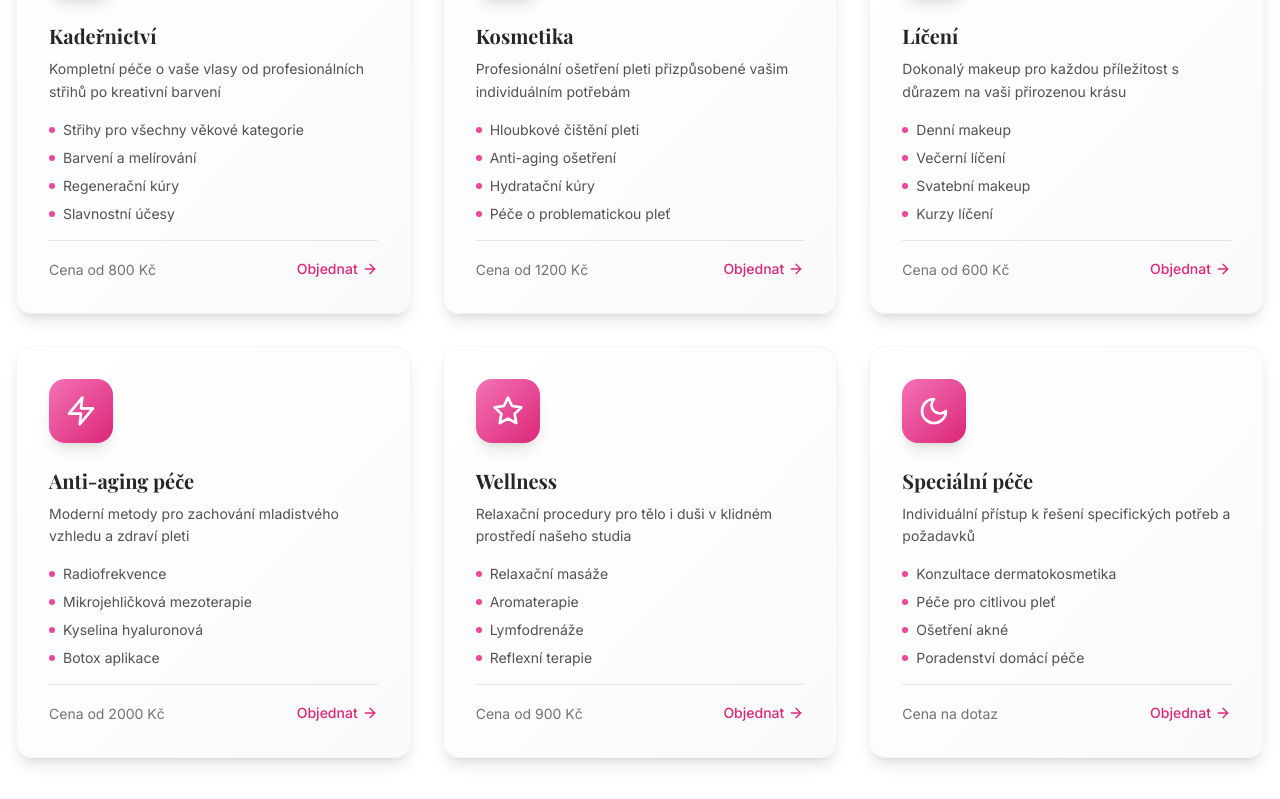
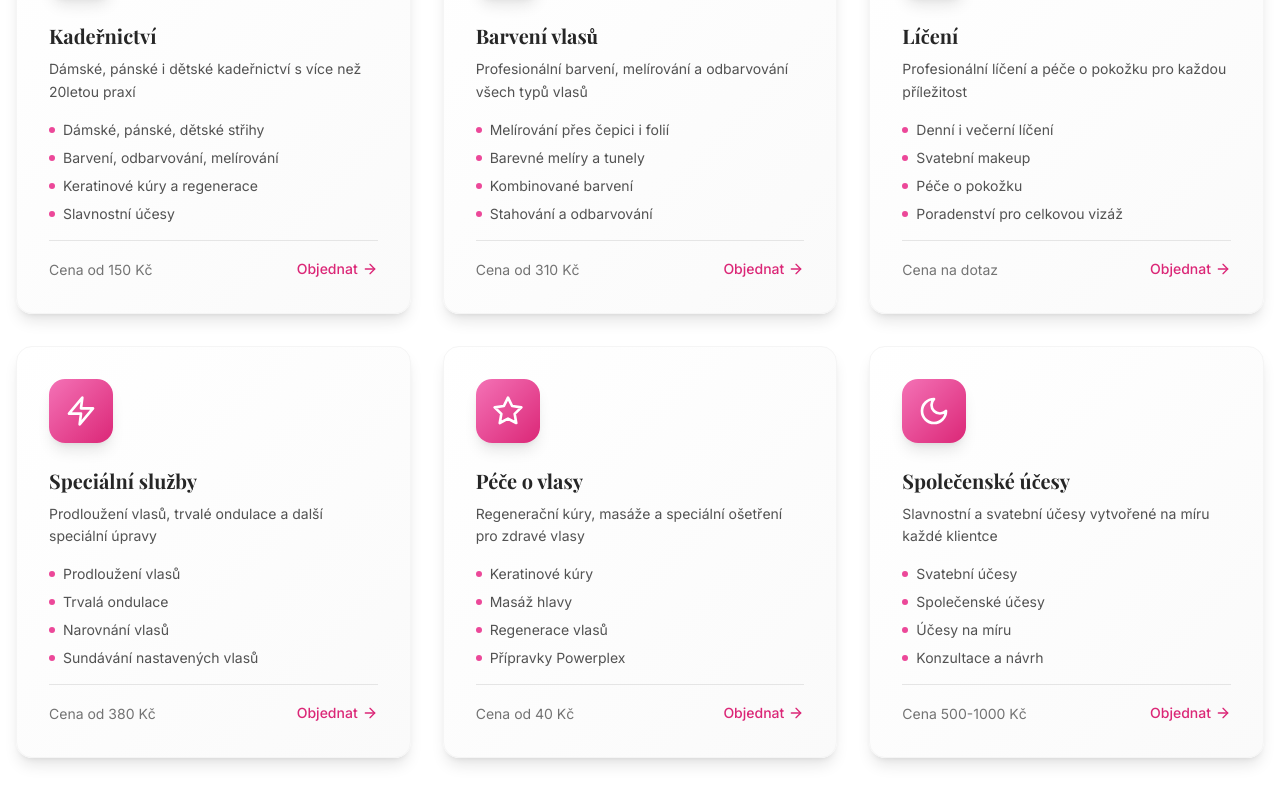
Before and after one commit to marcelrezkova/kadernictvihelena, a React (Vite) app: page / in a window 1280 px wide. Shown: the part 2921-3720 px from the top of the page. Built offline with nearby package versions, Linux system fonts and the light colour scheme.

Commit message:
Aktualizace ceníku podle skutečných cen

```diff
--- a/src/components/Pricing.tsx
+++ b/src/components/Pricing.tsx
@@ -10,55 +10,56 @@ const Pricing: React.FC = () => {
       category: 'Kadeřnictví',
       icon: '✂️',
       services: [
-        { name: 'Dámský střih', price: '800 Kč', duration: '60 min' },
-        { name: 'Dámský střih + foukaná', price: '1.200 Kč', duration: '90 min' },
-        { name: 'Barvení celé hlavy', price: '1.800 Kč', duration: '180 min' },
-        { name: 'Melírování', price: '2.200 Kč', duration: '240 min' },
-        { name: 'Balayage', price: '2.800 Kč', duration: '300 min' },
-        { name: 'Keratin kúra', price: '3.500 Kč', duration: '240 min' },
-        { name: 'Slavnostní účes', price: '1.500 Kč', duration: '120 min' },
-        { name: 'Úprava konečků', price: '400 Kč', duration: '30 min' }
+        { name: 'Dámský střih', price: '150-190 Kč', duration: '30 min' },
+        { name: 'Mytí, střih, foukaná, styling', price: '420-570 Kč', duration: '60 min' },
+        { name: 'Melírování', price: '500-850 Kč', duration: '120 min' },
+        { name: 'Barva odrost', price: '310-380 Kč', duration: '90 min' },
+        { name: 'Přeliv, barva', price: '400-600 Kč', duration: '120 min' },
+        { name: 'Společenské účesy', price: '500-1000 Kč', duration: '60-90 min' },
+        { name: 'Keratinová kúra', price: '250-450 Kč', duration: '90 min' },
+        { name: 'Trvalá ondulace', price: '380-650 Kč', duration: '120 min' }
       ]
     },
     {
       category: 'Kosmetika',
       icon: '✨',
       services: [
-        { name: 'Základní ošetření pleti', price: '1.200 Kč', duration: '75 min' },
-        { name: 'Hloubkové čištění', price: '1.500 Kč', duration: '90 min' },
-        { name: 'Anti-aging ošetření', price: '2.200 Kč', duration: '105 min' },
-        { name: 'Hydratační maska', price: '800 Kč', duration: '45 min' },
-        { name: 'Chemický peeling', price: '1.800 Kč', duration: '60 min' },
-        { name: 'Mikrodermabráze', price: '1.600 Kč', duration: '75 min' },
-        { name: 'LED terapie', price: '600 Kč', duration: '30 min' },
-        { name: 'Ošetření akné', price: '1.400 Kč', duration: '90 min' }
+        { name: 'Péče o pokožku', price: 'na dotaz', duration: '60 min' },
+        { name: 'Regenerace vlasů', price: '40-60 Kč', duration: '15 min' },
+        { name: 'Masáž hlavy', price: '50 Kč', duration: '15 min' },
+        { name: 'Narovnání vlasů', price: '250-550 Kč', duration: '60 min' },
+        { name: 'Stahování barvy', price: '500-900 Kč', duration: '120 min' },
+        { name: 'Prodloužení vlasů', price: '2500-4000 Kč', duration: '180-240 min' },
+        { name: 'Sundávání nastavených vlasů', price: '700-2500 Kč', duration: '90-180 min' },
+        { name: 'Přípravek Powerplex', price: '50-100 Kč', duration: '30 min' }
       ]
     },
     {
       category: 'Líčení & Permanentní makeup',
       icon: '💄',
       services: [
-        { name: 'Denní makeup', price: '800 Kč', duration: '45 min' },
-        { name: 'Večerní makeup', price: '1.200 Kč', duration: '60 min' },
-        { name: 'Svatební makeup', price: '2.500 Kč', duration: '120 min' },
-        { name: 'Svatební zkouška', price: '1.500 Kč', duration: '90 min' },
-        { name: 'Permanentní obočí', price: '4.500 Kč', duration: '180 min' },
-        { name: 'Permanentní linky', price: '3.500 Kč', duration: '150 min' },
-        { name: 'Permanentní rty', price: '4.000 Kč', duration: '180 min' },
-        { name: 'Korekce permanentního makeup', price: '1.500 Kč', duration: '90 min' }
+        { name: 'Líčení', price: 'na dotaz', duration: '45 min' },
+        { name: 'Svatební líčení', price: 'na dotaz', duration: '60 min' },
+        { name: 'Společenské líčení', price: 'na dotaz', duration: '45 min' },
+        { name: 'Barevné tunely', price: '100-200 Kč', duration: '30 min' },
+        { name: 'Styling (gel, lak, vosk)', price: '40 Kč', duration: '10 min' },
+        { name: 'Žehlení vlasů', price: '80-120 Kč', duration: '30 min' },
+        { name: 'Vodová ondulace', price: '130-180 Kč', duration: '45 min' },
+        { name: 'Zastřižení ofiny', price: '60-70 Kč', duration: '15 min' }
       ]
     },
     {
-      category: 'Wellness & Masáže',
-      icon: '🌸',
+      category: 'Speciální služby',
+      icon: '💫',
       services: [
-        { name: 'Relaxační masáž obličeje', price: '900 Kč', duration: '60 min' },
-        { name: 'Lymfodrenáž obličeje', price: '1.100 Kč', duration: '75 min' },
-        { name: 'Japonská masáž obličeje', price: '1.400 Kč', duration: '90 min' },
-        { name: 'Reflexní masáž', price: '800 Kč', duration: '45 min' },
-        { name: 'Aromaterapie', price: '600 Kč', duration: '30 min' },
-        { name: 'Gua sha ošetření', price: '1.200 Kč', duration: '75 min' },
-        { name: 'Kompletní wellness balíček', price: '3.500 Kč', duration: '240 min' }
+        { name: 'Mytí vlasů', price: '80-130 Kč', duration: '15 min' },
+        { name: 'Foukaná', price: '150-350 Kč', duration: '30-45 min' },
+        { name: 'Sušení', price: '70-110 Kč', duration: '20 min' },
+        { name: 'Top, mix střih', price: '180-240 Kč', duration: '45 min' },
+        { name: 'Dámský střih na sucho', price: '250-290 Kč', duration: '30 min' },
+        { name: 'Kombinované barvení', price: '500-850 Kč', duration: '150 min' },
+        { name: 'Barevný melír', price: '550-850 Kč', duration: '180 min' },
+        { name: 'Příplatek za dlouhé vlasy', price: '50-100 Kč', duration: '' }
       ]
     }
   ];
--- a/src/data/servicesData.ts
+++ b/src/data/servicesData.ts
@@ -13,79 +13,79 @@ export const servicesData: Service[] = [
   {
     id: 'kadernictvi',
     title: 'Kadeřnictví',
-    description: 'Kompletní péče o vaše vlasy od profesionálních střihů po kreativní barvení',
+    description: 'Dámské, pánské i dětské kadeřnictví s více než 20letou praxí',
     icon: Scissors,
     features: [
-      'Střihy pro všechny věkové kategorie',
-      'Barvení a melírování',
-      'Regenerační kúry',
+      'Dámské, pánské, dětské střihy',
+      'Barvení, odbarvování, melírování',
+      'Keratinové kúry a regenerace',
       'Slavnostní účesy'
     ],
-    price: 'od 800 Kč'
+    price: 'od 150 Kč'
   },
   {
-    id: 'kosmetika',
-    title: 'Kosmetika',
-    description: 'Profesionální ošetření pleti přizpůsobené vašim individuálním potřebám',
+    id: 'barveni',
+    title: 'Barvení vlasů',
+    description: 'Profesionální barvení, melírování a odbarvování všech typů vlasů',
     icon: Sparkles,
     features: [
-      'Hloubkové čištění pleti',
-      'Anti-aging ošetření',
-      'Hydratační kúry',
-      'Péče o problematickou pleť'
+      'Melírování přes čepici i folií',
+      'Barevné melíry a tunely',
+      'Kombinované barvení',
+      'Stahování a odbarvování'
     ],
-    price: 'od 1200 Kč'
+    price: 'od 310 Kč'
   },
   {
     id: 'liceni',
     title: 'Líčení',
-    description: 'Dokonalý makeup pro každou příležitost s důrazem na vaši přirozenou krásu',
+    description: 'Profesionální líčení a péče o pokožku pro každou příležitost',
     icon: Heart,
     features: [
-      'Denní makeup',
-      'Večerní líčení',
+      'Denní i večerní líčení',
       'Svatební makeup',
-      'Kurzy líčení'
+      'Péče o pokožku',
+      'Poradenství pro celkovou vizáž'
     ],
-    price: 'od 600 Kč'
-  },
-  {
-    id: 'anti-aging',
-    title: 'Anti-aging péče',
-    description: 'Moderní metody pro zachování mladistvého vzhledu a zdraví pleti',
-    icon: Zap,
-    features: [
-      'Radiofrekvence',
-      'Mikrojehličková mezoterapie',
-      'Kyselina hyaluronová',
-      'Botox aplikace'
-    ],
-    price: 'od 2000 Kč'
-  },
-  {
-    id: 'wellness',
-    title: 'Wellness',
-    description: 'Relaxační procedury pro tělo i duši v klidném prostředí našeho studia',
-    icon: Star,
-    features: [
-      'Relaxační masáže',
-      'Aromaterapie',
-      'Lymfodrenáže',
-      'Reflexní terapie'
-    ],
-    price: 'od 900 Kč'
+    price: 'na dotaz'
   },
   {
     id: 'specialni',
-    title: 'Speciální péče',
-    description: 'Individuální přístup k řešení specifických potřeb a požadavků',
+    title: 'Speciální služby',
+    description: 'Prodloužení vlasů, trvalé ondulace a další speciální úpravy',
+    icon: Zap,
+    features: [
+      'Prodloužení vlasů',
+      'Trvalá ondulace',
+      'Narovnání vlasů',
+      'Sundávání nastavených vlasů'
+    ],
+    price: 'od 380 Kč'
+  },
+  {
+    id: 'pece',
+    title: 'Péče o vlasy',
+    description: 'Regenerační kúry, masáže a speciální ošetření pro zdravé vlasy',
+    icon: Star,
+    features: [
+      'Keratinové kúry',
+      'Masáž hlavy',
+      'Regenerace vlasů',
+      'Přípravky Powerplex'
+    ],
+    price: 'od 40 Kč'
+  },
+  {
+    id: 'ucesy',
+    title: 'Společenské účesy',
+    description: 'Slavnostní a svatební účesy vytvořené na míru každé klientce',
     icon: Moon,
     features: [
-      'Konzultace dermatokosmetika',
-      'Péče pro citlivou pleť',
-      'Ošetření akné',
-      'Poradenství domácí péče'
+      'Svatební účesy',
+      'Společenské účesy',
+      'Účesy na míru',
+      'Konzultace a návrh'
     ],
-    price: 'na dotaz'
+    price: '500-1000 Kč'
   }
 ];
```
